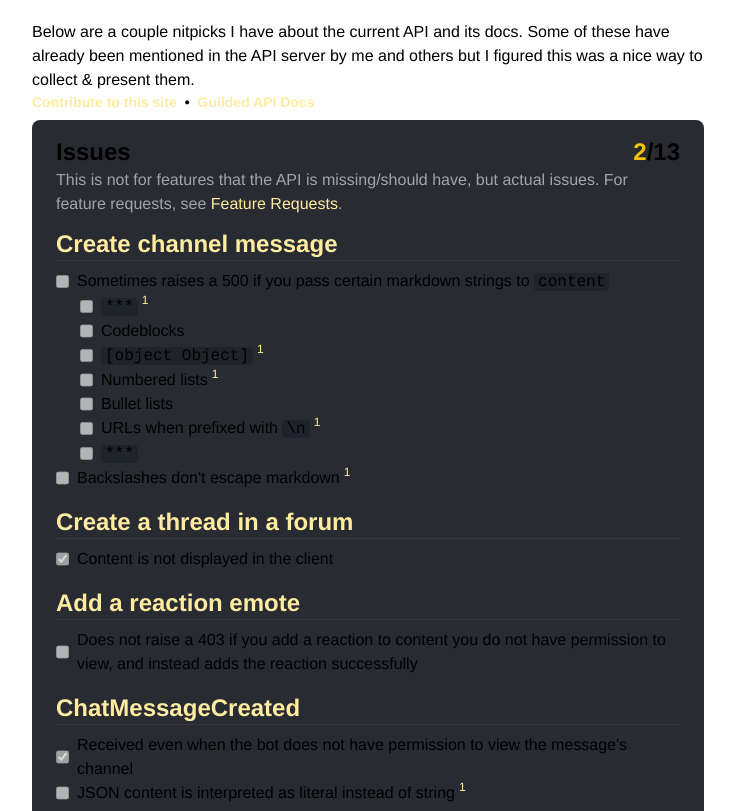
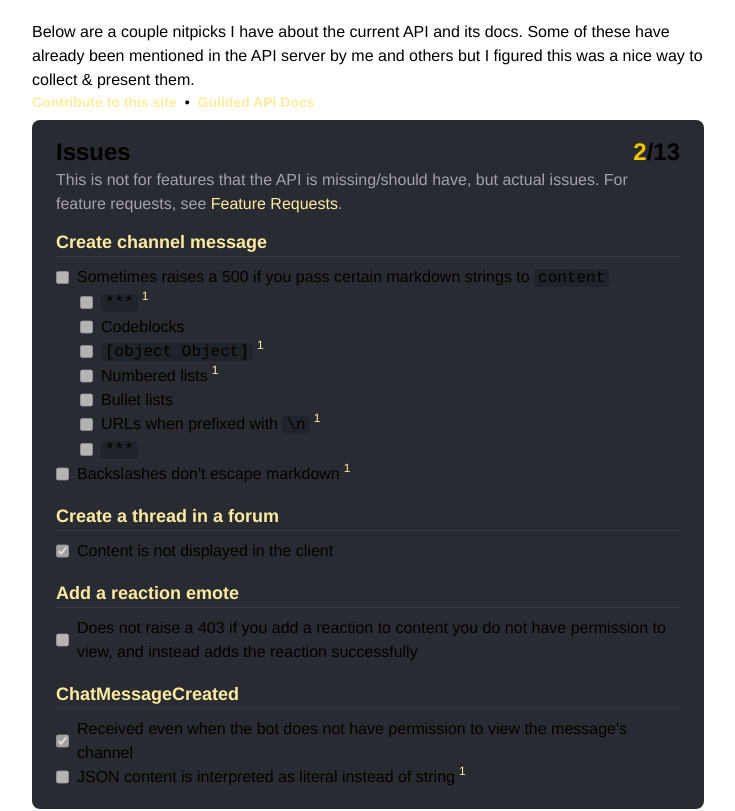
Before and after one commit to GuildedAPI/bot-api-issues, a React (Create React App) app: page / in a window 1280 px wide. Shown: the top 811 px of the page, without its empty margins (272-1007 px from the left). Built offline with nearby package versions, Linux system fonts and the light colour scheme; a web font is replaced by a local one.

Commit message:
feat: better text sizing

```diff
--- a/src/App.tsx
+++ b/src/App.tsx
@@ -89,13 +89,13 @@ const Index: React.FC = () => {
                           id={item.operationId || item.operationSummary}
                           className='target:bg-guilded-gilded/[0.05] py-1 px-2 -mx-2 rounded'
                         >
-                          <h1 className='font-bold text-2xl flex group'>
+                          <h1 className='font-bold text-lg flex group'>
                             <Link href={url}>{item.operationSummary}</Link>
                             <a
                               href={`#${
                                 item.operationId || item.operationSummary
                               }`}
-                              className='opacity-0 group-hover:opacity-100 transition text-lg my-auto ml-2'
+                              className='opacity-0 group-hover:opacity-80 transition text-sm my-auto ml-2'
                             >
                               &#x1f517;
                             </a>
```
